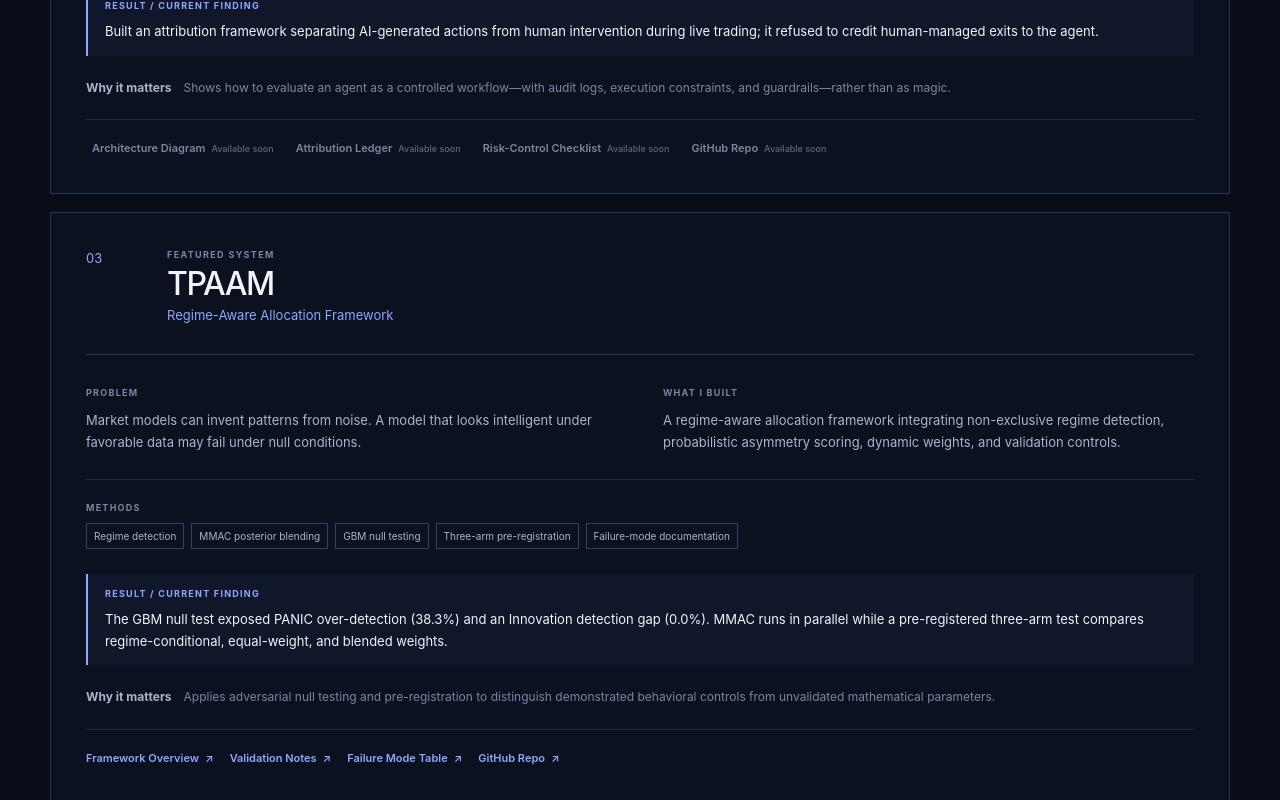
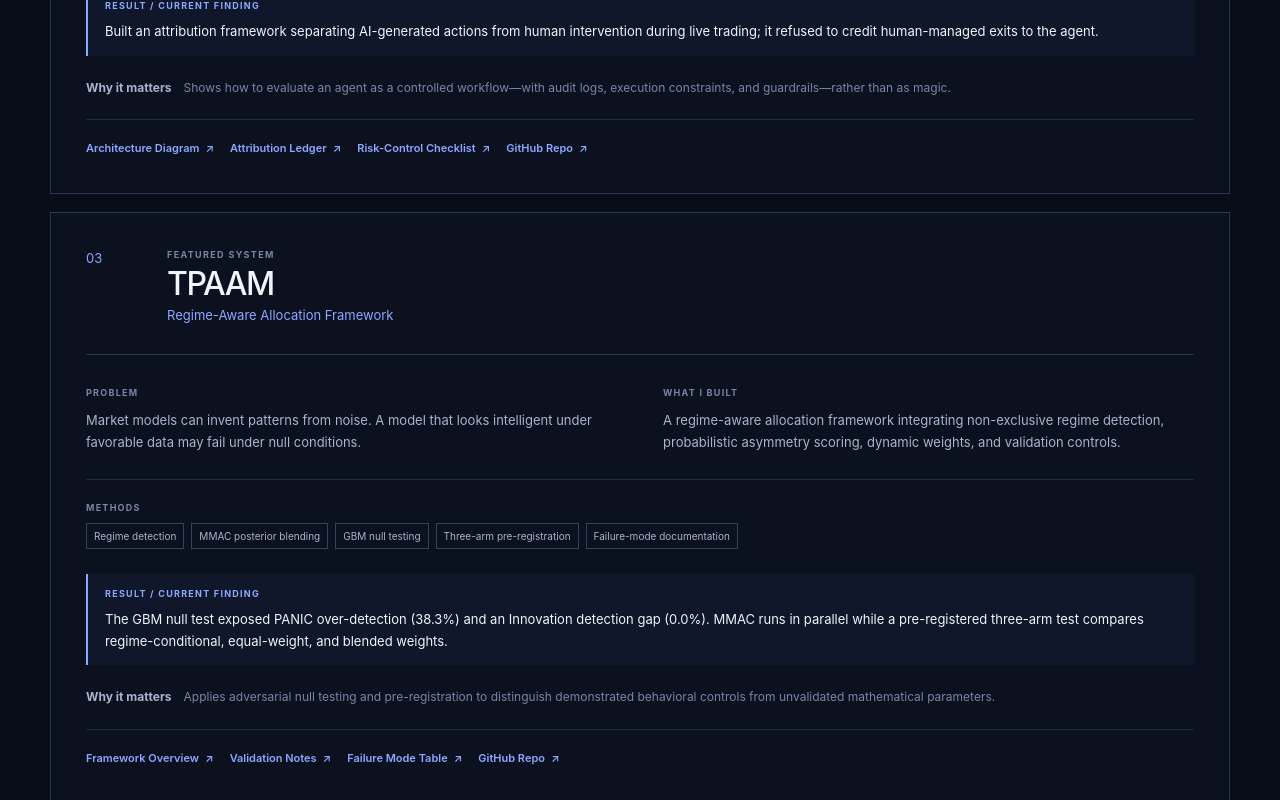
Before and after one commit to Rahulsai2026/rahul-sai-portfolio, a Next.js app: page / in a window 1280 px wide. Shown: the part 3008-3808 px from the top of the page. Built offline with nearby package versions, Linux system fonts and the light colour scheme.

Commit message:
Link Keel portfolio artifacts

```diff
--- a/components/portfolio-data.ts
+++ b/components/portfolio-data.ts
@@ -36,10 +36,10 @@ export const projects: Project[] = [
     result: "Built an attribution framework separating AI-generated actions from human intervention during live trading; it refused to credit human-managed exits to the agent.",
     impact: "Shows how to evaluate an agent as a controlled workflow—with audit logs, execution constraints, and guardrails—rather than as magic.",
     artifacts: [
-      { label: "Architecture Diagram" },
-      { label: "Attribution Ledger" },
-      { label: "Risk-Control Checklist" },
-      { label: "GitHub Repo" },
+      { label: "Architecture Diagram", href: "https://github.com/Rahulsai2026/keel#architecture" },
+      { label: "Attribution Ledger", href: "https://github.com/Rahulsai2026/keel/blob/main/docs/attribution-ledger.md" },
+      { label: "Risk-Control Checklist", href: "https://github.com/Rahulsai2026/keel/blob/main/docs/control-checks.md" },
+      { label: "GitHub Repo", href: "https://github.com/Rahulsai2026/keel" },
     ],
   },
   {
```
